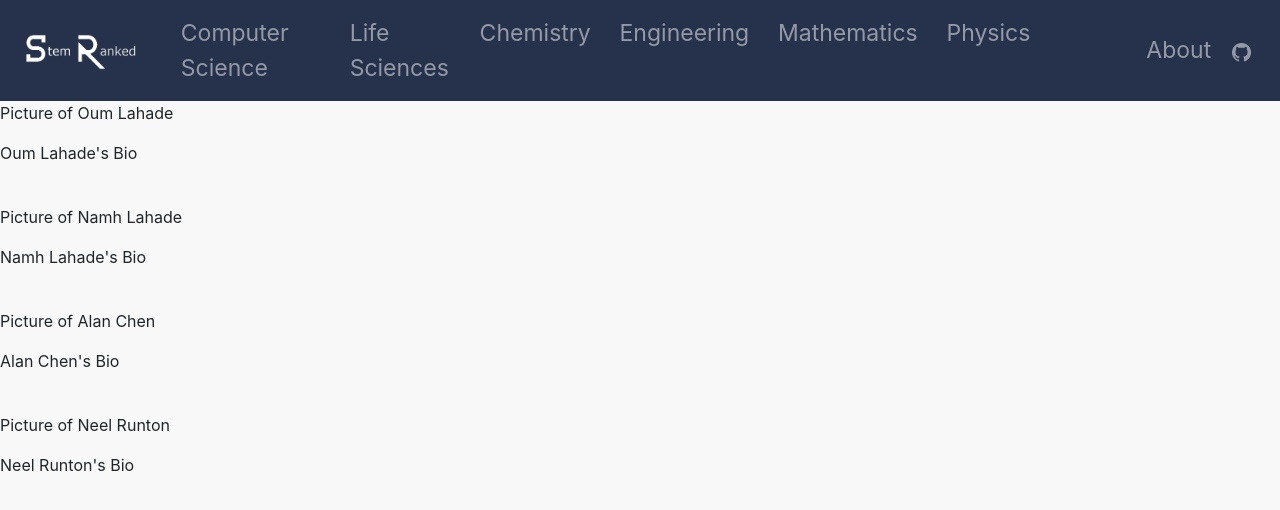
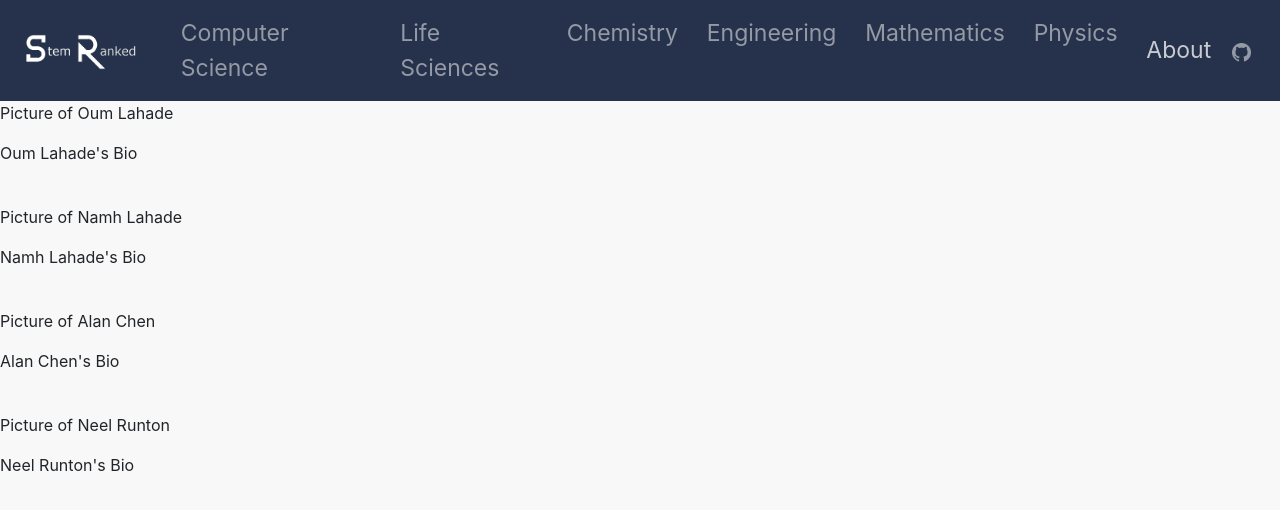
Before and after one commit to AlanChen4/StemRanked, a React (Create React App) app: page /About in a window 1280 px wide. Shown: the top 510 px of the page. Built offline with nearby package versions, Linux system fonts and the light colour scheme.

Commit message:
fixed About NavLink alignment and color; moved About.js and .css to src/

```diff
--- a/src/components/About.css
+++ b/src/About.css
@@ -12,6 +12,19 @@
     background-color: var(--sidebar-color);
 }
 
+.RightSideNavLinks {
+    align-items: center;
+}
+
+.SubjectLinkActive {
+    color: rgba(255, 255, 255, 0.75);
+}
+
+.AboutLink {
+    font-size: 23px;
+    margin-right: 1vw;
+}
+
 .GitHubLogoIcon {
     opacity: 0.5;
     width: 1.5vw;
@@ -20,12 +33,5 @@
 }
 
 .GitHubLogoIcon:hover {
-    opacity: 1;
+    opacity: .75;
 }
-
-.AboutClick {
-    font-size: 23px;
-  margin-right: 1vw;
-  margin-left: 100px;
-  color: rgba(255, 255, 255, 0.75);
-}
--- a/src/components/About.js
+++ b/src/About.js
@@ -1,6 +1,6 @@
 import React from 'react';
 import { Image, Navbar, Nav, NavDropdown } from 'react-bootstrap';
-import { subjectList } from '../constants';
+import { subjectList } from './constants';
 import './About.css';
 
 function About() {
@@ -12,11 +12,11 @@ function About() {
                 </Navbar.Brand>
                 <Navbar.Toggle />
                 <Navbar.Collapse>
-                    <Nav className="Navbar">
+                    <Nav className="mr-auto">
                         {subjectList.map((subject) => <Nav.Link href={"/" + subject.replace(' ', '_')} className="SubjectLink" key={subject}>{subject}</Nav.Link>)}
                     </Nav>
                     <Nav className="RightSideNavLinks">
-                        <Nav.Link className="AboutClick">About</Nav.Link>
+                        <Nav.Link className="AboutLink"><span className="SubjectLinkActive">About</span></Nav.Link>
                         <a href="https://github.com/AlanChen4/StemRanked" target="_blank" rel="noopener noreferrer" >
                             <Image className="GitHubLogoIcon" src="./images/github-logo.png" />
                         </a>
--- a/src/App.css
+++ b/src/App.css
@@ -97,5 +97,5 @@
 }
 
 .GitHubLogoIcon:hover {
-  opacity: 1;
+  opacity: .75;
 }
--- a/src/index.js
+++ b/src/index.js
@@ -5,7 +5,7 @@ import App from './App';
 import * as serviceWorker from './serviceWorker';
 import { BrowserRouter as Router, Redirect } from 'react-router-dom';
 import Route from 'react-router-dom/Route';
-import About from './components/About';
+import About from './About';
 
 ReactDOM.render(
   <React.StrictMode>
```
